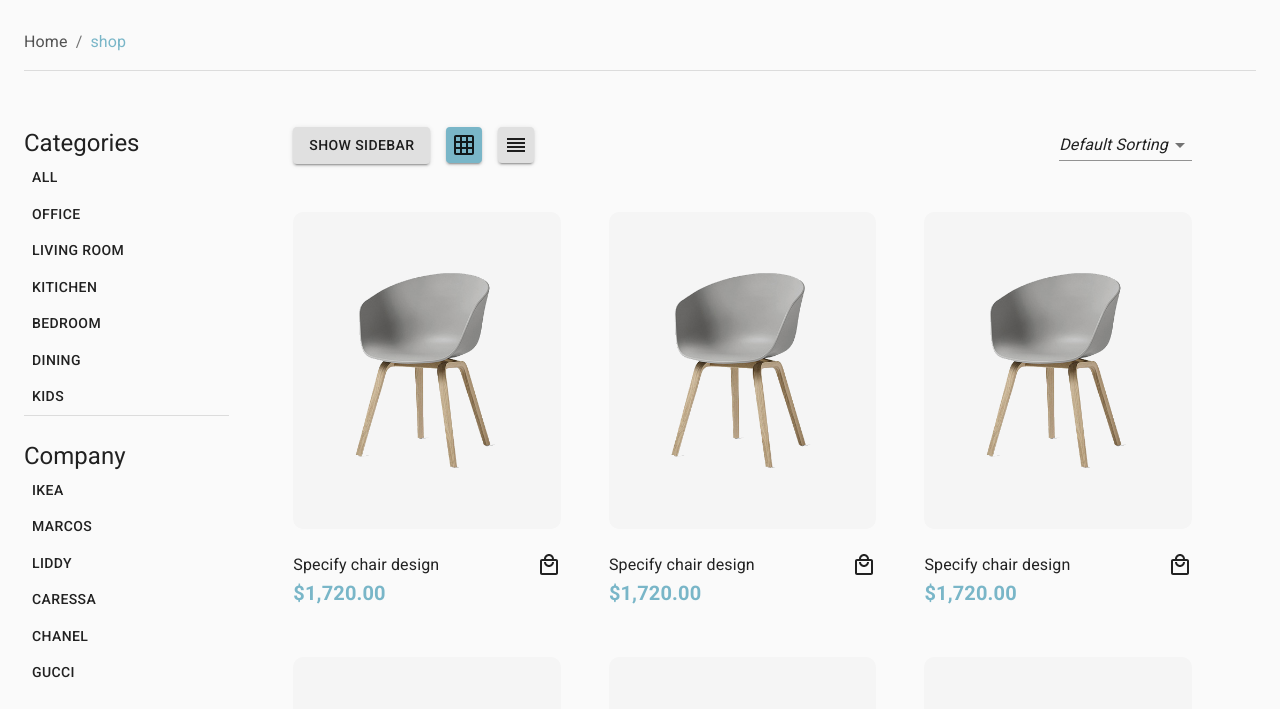
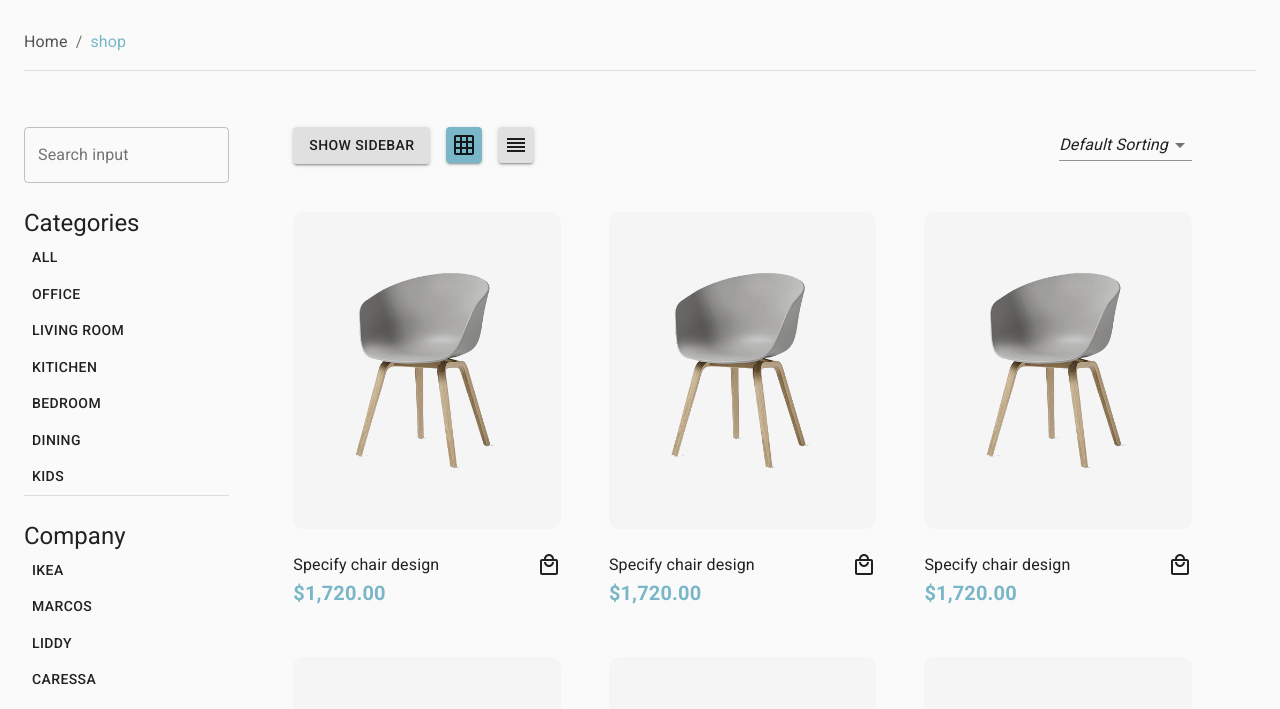
Before and after one commit to coding404life/eCommerce, a React (Create React App) app: page /shop in a window 1280 px wide. Shown: the part 402-1111 px from the top of the page. Built offline with nearby package versions, Linux system fonts and the light colour scheme.

Commit message:
put a route to shop and put a search field for the sidebar

```diff
--- a/package.json
+++ b/package.json
@@ -22,7 +22,7 @@
   },
   "scripts": {
     "start": "react-scripts start",
-    "build": "react-scripts build",
+    "build": "GENERATE_SOURCEMAP=false react-scripts build",
     "test": "react-scripts test",
     "eject": "react-scripts eject"
   },
--- a/src/Pages/Cart/ShoppingCart.jsx
+++ b/src/Pages/Cart/ShoppingCart.jsx
@@ -6,6 +6,7 @@ import { formatPrice } from '../../components/common/Helper';
 import AddIcon from '@material-ui/icons/Add';
 import RemoveIcon from '@material-ui/icons/Remove';
 import DeleteIcon from '@material-ui/icons/Delete';
+import { Link } from 'react-router-dom';
 
 const ShoppingCart = () => {
     const classes = useStyles();
@@ -89,7 +90,10 @@ const ShoppingCart = () => {
                     </Grid>
                     <Divider />
                     <Box my={4} display='flex' justifyContent='space-between'>
-                        <Button variant='contained' color='primary' className={classes.shoppingButtons}>continue shopping</Button>
+                        <Link to='shop' style={{ textDecoration: 'none' }}>
+                            <Button variant='contained' color='primary' className={classes.shoppingButtons}>
+                                continue shopping</Button>
+                        </Link>
                         <Button variant='contained' color='secondary'>clear shopping cart</Button>
                     </Box>
                     <Box my={4}>
--- a/src/Pages/Shop/Parts/Sidebar.jsx
+++ b/src/Pages/Shop/Parts/Sidebar.jsx
@@ -1,4 +1,4 @@
-import { Box, Button, Divider, IconButton, makeStyles, Slider, Typography } from '@material-ui/core'
+import { Box, Button, Divider, IconButton, makeStyles, Slider, TextField, Typography } from '@material-ui/core'
 import React from 'react'
 import CheckOutlinedIcon from '@material-ui/icons/CheckOutlined';
 import { formatPrice } from '../../../components/common/Helper';
@@ -13,7 +13,14 @@ const Sidebar = () => {
     };
 
     return (
-        <Box mt={3} className={classes.root}>
+        <Box mt={1} className={classes.root}>
+            <Box mb={2}>
+                <TextField
+                    label="Search input"
+                    margin="normal"
+                    variant="outlined"
+                />
+            </Box>
             <Box>
                 <Typography variant='h5'>Categories</Typography>
                 <Button>All</Button>
--- a/src/components/Navbar/Navbar.jsx
+++ b/src/components/Navbar/Navbar.jsx
@@ -1,5 +1,5 @@
 import { AppBar, Toolbar, Typography, Button, IconButton, Box, Container, Badge, Hidden } from '@material-ui/core';
-import SearchOutlinedIcon from '@material-ui/icons/SearchOutlined';
+// import SearchOutlinedIcon from '@material-ui/icons/SearchOutlined';
 import ShoppingCartOutlinedIcon from '@material-ui/icons/ShoppingCartOutlined';
 import MenuOpenOutlinedIcon from '@material-ui/icons/MenuOpenOutlined';
 import useStyles from './Style';
@@ -39,9 +39,9 @@ const Navbar = () => {
                         </Box>
                     </Hidden>
                     <Box>
-                        <IconButton className={classes.IconButton} >
+                        {/* <IconButton className={classes.IconButton} >
                             <SearchOutlinedIcon />
-                        </IconButton>
+                        </IconButton> */}
                         <Link to="cart">
                             <IconButton className={classes.IconButton}>
                                 <Badge badgeContent={6} color="primary">
```
